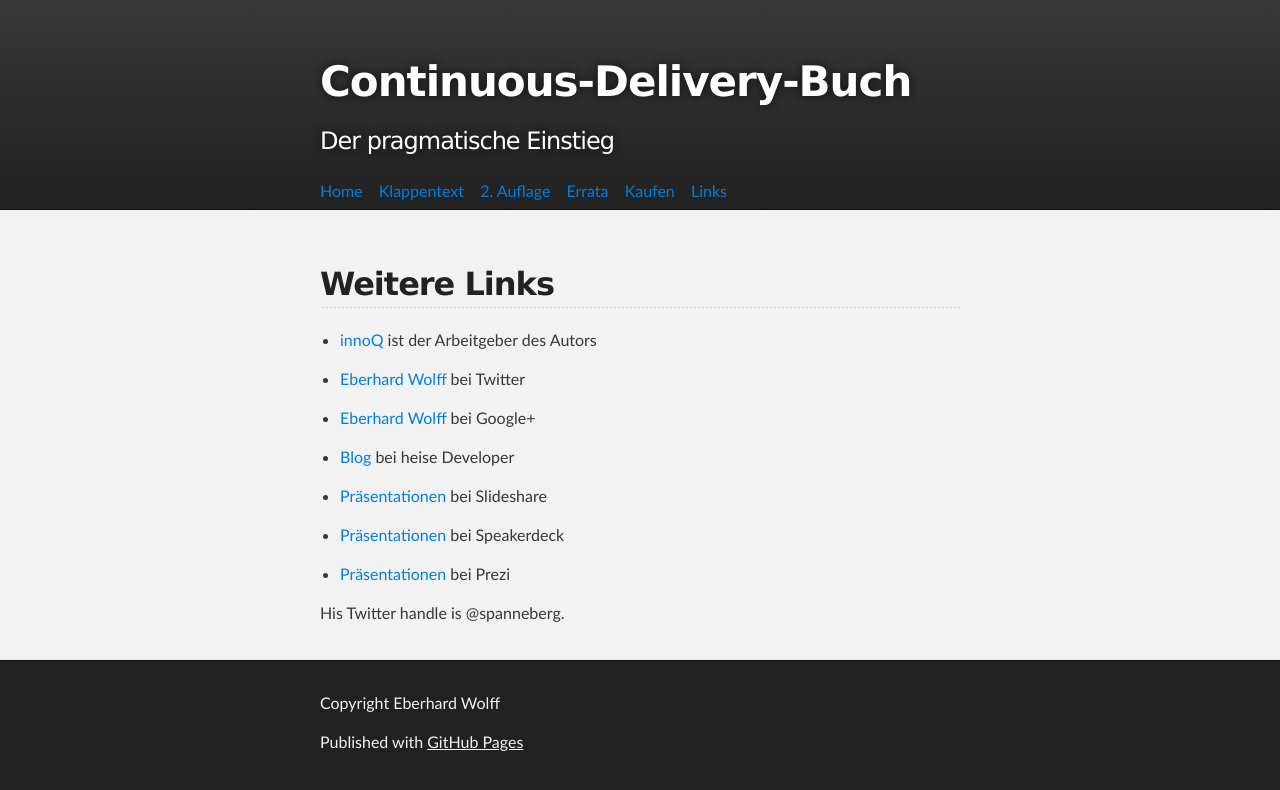
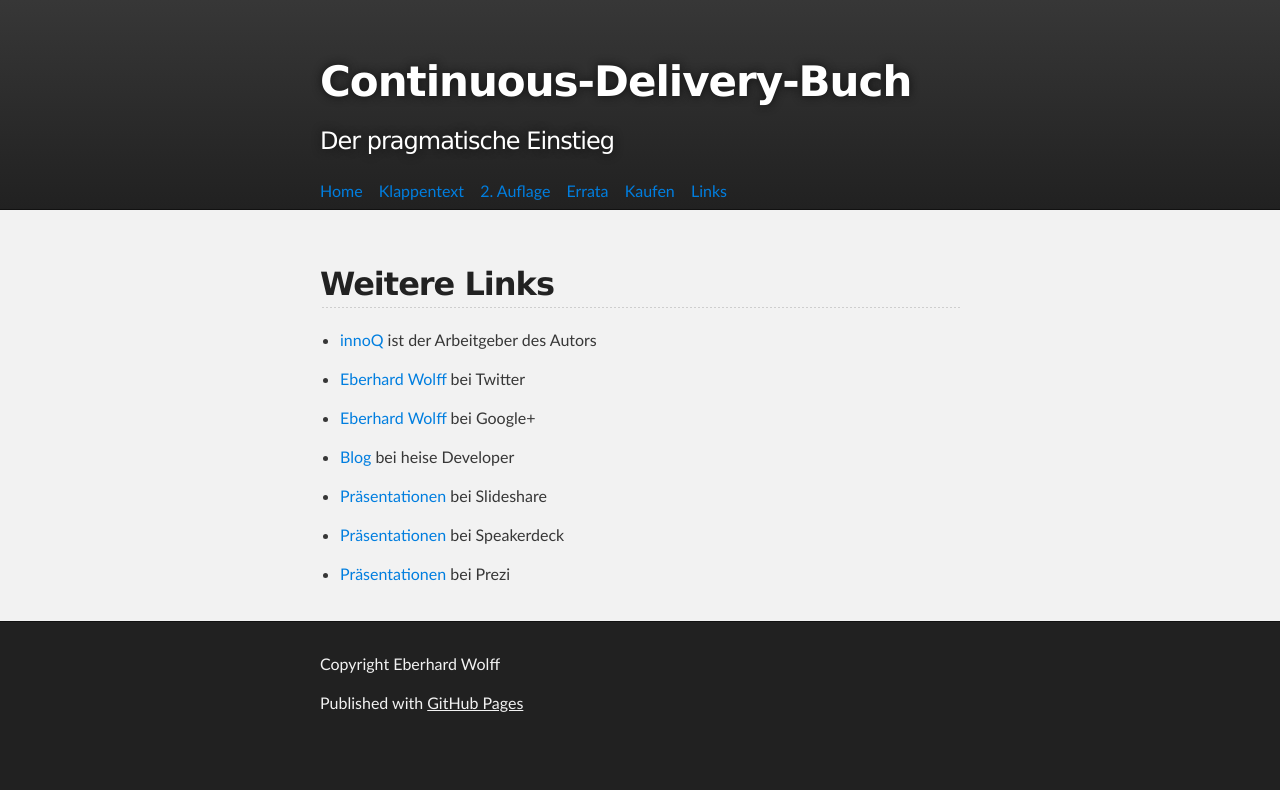
Before and after one commit to ewolff/continuous-delivery-buch.de, a Jekyll site: the page built from links.md, in a window 1280 px wide. Shown: the top 790 px of the page. Built offline with Jekyll 4.4.1, drawn with Linux system fonts in a browser that asks for light colours.

Commit message:
More fixes

```diff
--- a/links.md
+++ b/links.md
@@ -21,5 +21,4 @@ Weitere Links
 
 * [Präsentationen](https://prezi.com/user/ewolff/) bei Prezi
 
-
-His Twitter handle is @spanneberg.
+<p />
```
